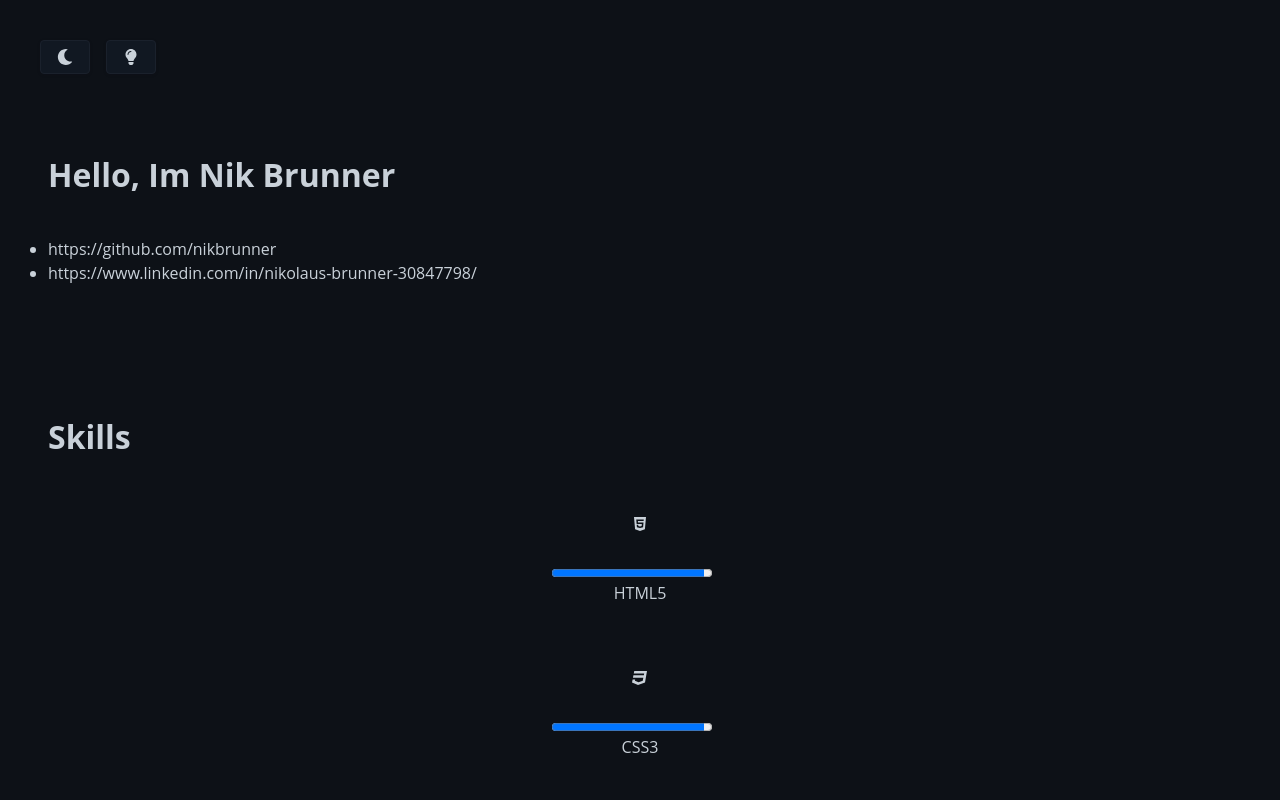
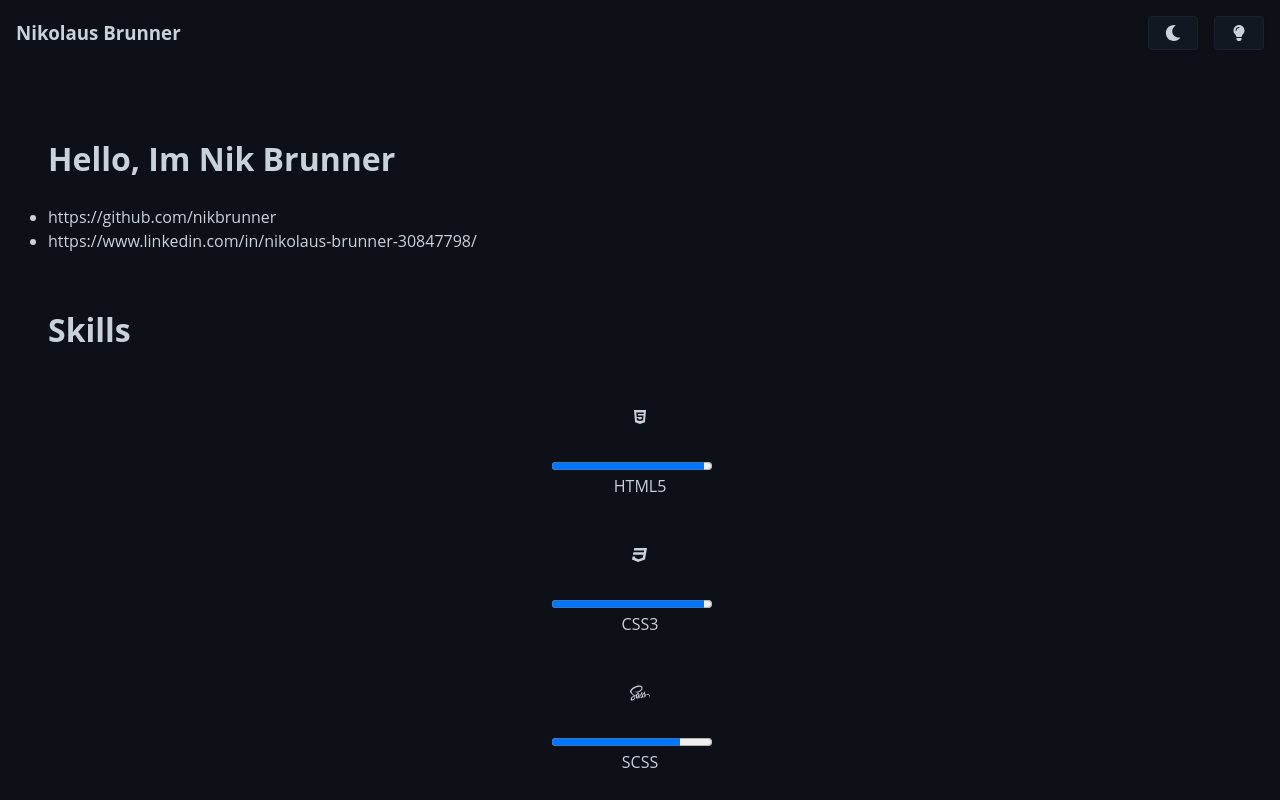
Before and after one commit to nikbrunner/nibru.dev, a Next.js app: page / in a window 1280 px wide. Shown: the top 800 px of the page. Built offline with nearby package versions, Linux system fonts and the light colour scheme.

Commit message:
Introduced Nav

```diff
--- /dev/null
+++ b/components/Nav.tsx
@@ -0,0 +1,32 @@
+import React, { useContext } from 'react';
+import { FontAwesomeIcon } from '@fortawesome/react-fontawesome';
+
+import Button from './Button';
+
+import { ThemeContext, Theme } from '../context/ThemeContext';
+
+import { cn } from '../lib/cn';
+
+const Nav = () => {
+  const { theme, setTheme } = useContext(ThemeContext);
+
+  return (
+    <nav className={cn('Nav', [], { [theme]: theme })}>
+      <div className='Nav__name'>
+        <h3>Nikolaus Brunner</h3>
+      </div>
+
+      <div className='Nav__theme-buttons'>
+        <Button onClick={() => setTheme(Theme.dark)}>
+          <FontAwesomeIcon icon='moon' />
+        </Button>
+
+        <Button onClick={() => setTheme(Theme.light)}>
+          <FontAwesomeIcon icon='lightbulb' />
+        </Button>
+      </div>
+    </nav>
+  );
+};
+
+export default Nav;
--- a/pages/index.tsx
+++ b/pages/index.tsx
@@ -1,11 +1,10 @@
-import React, { useContext } from 'react';
+import React from 'react';
 import Head from 'next/head';
-
-import { ThemeContext, Theme } from '../context/ThemeContext';
 
 import Main from '../components/Main';
 import Section from '../components/Section';
 import Row, { RowCols } from '../components/Row';
+import Nav from '../components/Nav';
 import Skill from '../components/Skill';
 import Experience from '../components/Experience';
 
@@ -15,13 +14,8 @@ import { Skill as SkillType } from '../types/Skill';
 import profile from '../data/personalData';
 import skills from '../data/skills';
 import experiences from '../data/experiences';
-import Button from '../components/Button';
-import { FontAwesomeIcon } from '@fortawesome/react-fontawesome';
 
-const Home = () => {
-  const { setTheme } = useContext(ThemeContext);
-
-  return (
+const Home = () => (
   <>
     <Head>
       <title>nibru.dev</title>
@@ -29,19 +23,9 @@ const Home = () => {
       <link rel='icon' href='/favicon.ico' />
     </Head>
 
+    <Nav />
+
     <Main classNames={['Home']}>
-        <Row>
-          <div className='Home__theme-buttons'>
-            <Button onClick={() => setTheme(Theme.dark)}>
-              <FontAwesomeIcon icon='moon' />
-            </Button>
-
-            <Button onClick={() => setTheme(Theme.light)}>
-              <FontAwesomeIcon icon='lightbulb' />
-            </Button>
-          </div>
-        </Row>
-
       <Section classNames={['Home__profile']}>
         <Row cols={RowCols.twoCols}>
           <h1>
@@ -99,6 +83,5 @@ const Home = () => {
     </Main>
   </>
 );
-};
 
 export default Home;
--- a/scss/components/_Button.scss
+++ b/scss/components/_Button.scss
@@ -6,7 +6,6 @@
   border-radius: $border-radius;
   outline: none;
   padding: $space-s;
-  margin: $space-s;
   cursor: pointer;
 
   .svg-inline--fa {
--- a/scss/components/_Main.scss
+++ b/scss/components/_Main.scss
@@ -1,7 +1,5 @@
 // TODO Write MediaQueries
 .Main {
-  @include grid(1fr, 0, auto, $space-l);
-
   @include mq('l') {
     padding: $space-l;
   }
--- /dev/null
+++ b/scss/components/_Nav.scss
@@ -0,0 +1,16 @@
+.Nav {
+  @include flex(row nowrap, space-between, center, center);
+
+  padding: $space-m;
+
+  &__theme-buttons {
+    @include flex(row nowrap, center, center, center);
+
+    gap: $space-m;
+  }
+
+  &--dark {
+    background: $color-dark-grey;
+    color: $color-off-white;
+  }
+}
--- a/scss/components/_Row.scss
+++ b/scss/components/_Row.scss
@@ -1,30 +1,14 @@
 // TODO Write MediaQueries (Mobile first. Stack cols)
 .Row {
   &--withOneCol {
-    @include grid(1fr, 0);
   }
 
   &--withTwoCols {
-    @include grid(1fr, 0, repeat(2, 1fr), $space-m);
-
-    @include mq('xxl') {
-      @include grid(repeat(2, 1fr), $space-m, auto, $space-m);
-    }
   }
 
   &--withThreeCols {
-    @include grid(1fr, 0, repeat(3, 1fr), $space-m);
-
-    @include mq('xxl') {
-      @include grid(repeat(3, 1fr), $space-m, auto, $space-m);
-    }
   }
 
   &--withFourCols {
-    @include grid(1fr, 0, repeat(4, 1fr), $space-m);
-
-    @include mq('xxl') {
-      @include grid(repeat(4, 1fr), $space-m, auto, $space-m);
-    }
   }
 }
--- a/scss/main.scss
+++ b/scss/main.scss
@@ -22,6 +22,7 @@
 @import 'components/Section';
 @import 'components/Row';
 @import 'components/Button';
+@import 'components/Nav';
 @import 'components/Skill';
 @import 'components/Experience';
 
```
Lines whose indentation alone changed are shown as unchanged.
